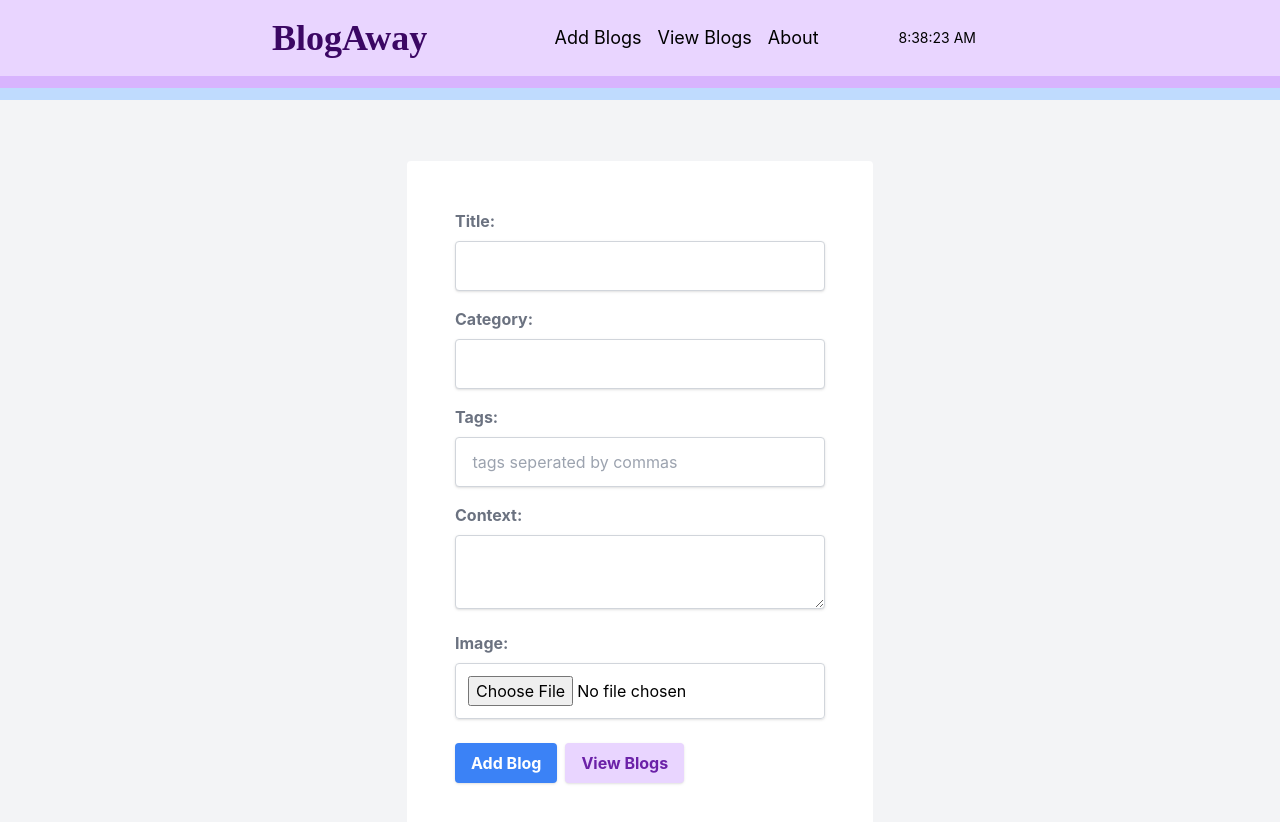
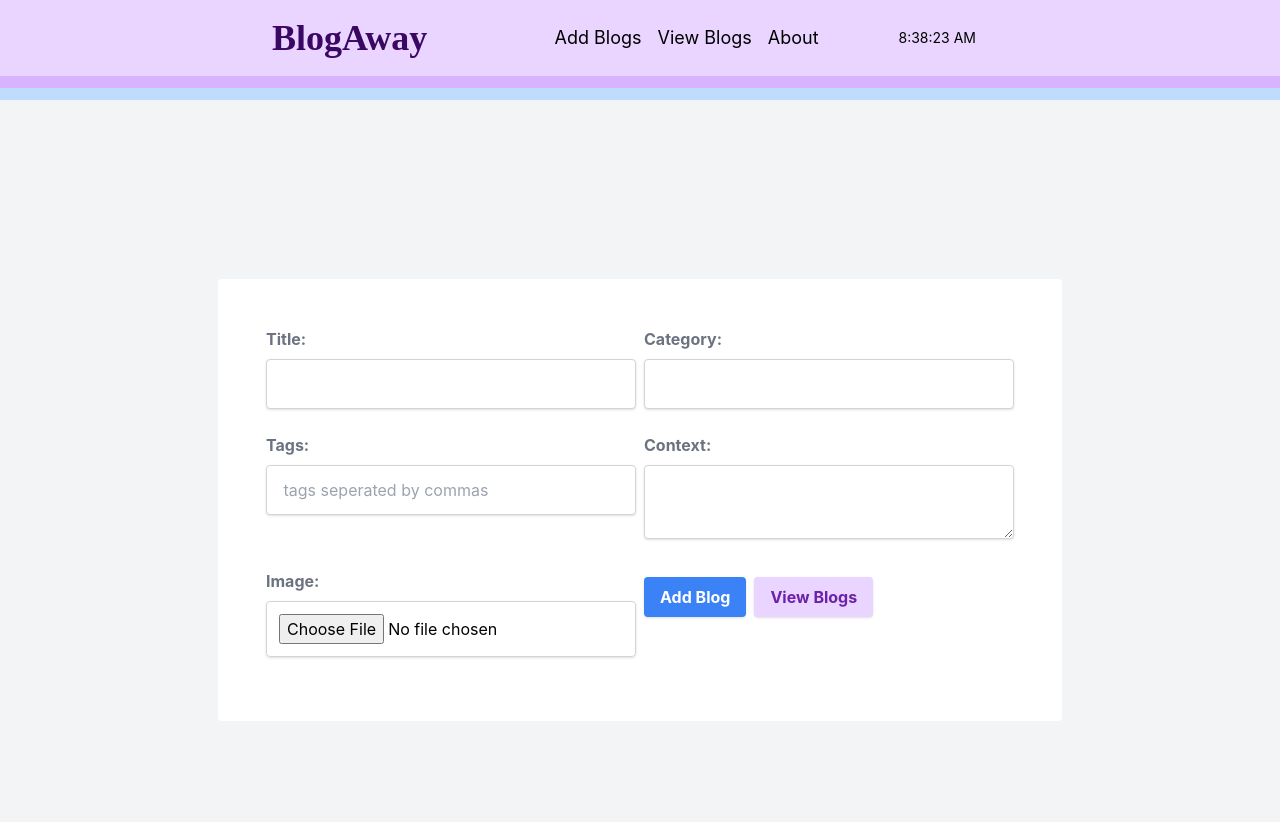
Before and after one commit to mariyabaig/blogs, a React (Create React App) app: page /addblogs in a window 1280 px wide. Shown: the top 822 px of the page. Built offline with nearby package versions, Linux system fonts and the light colour scheme.

Commit message:
Layout turned inro grid

```diff
--- a/src/pages/Blogs.js
+++ b/src/pages/Blogs.js
@@ -72,7 +72,7 @@ const Blogs = () => {
   return (
     <>
       <div className="bg-gray-100 h-screen flex justify-center items-center">
-        <form onSubmit={handleSubmit} className="bg-white p-12 rounded">
+        <form onSubmit={handleSubmit} className="bg-white lg:grid lg:grid-cols-2 gap-2 p-12 rounded ">
           <div className="mb-4">
             <label htmlFor="title" className="block mb-2 text-gray-500 font-bold">
               Title:
@@ -144,7 +144,7 @@ const Blogs = () => {
           </div>
 
           {image && <img src={image} alt="Blog" className="max-w-full h-auto mb-4" />}
-
+<div >
           <button
             type="submit"
             className="bg-blue-500 text-white font-bold py-2 px-4 rounded shadow hover:bg-blue-600 transition-all duration-200"
@@ -157,6 +157,7 @@ const Blogs = () => {
           >
             View Blogs
           </button>
+          </div>
         </form>
       </div>
       <ToastContainer position="top-right" autoClose={3000} hideProgressBar={true} />
```
